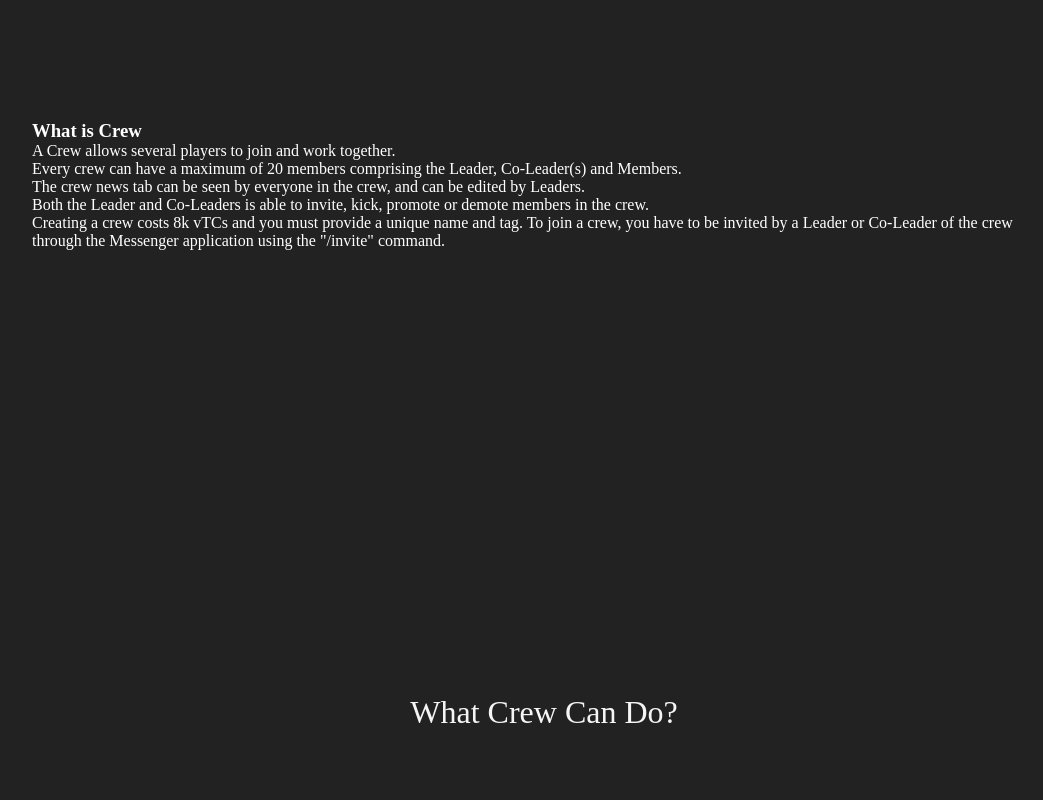
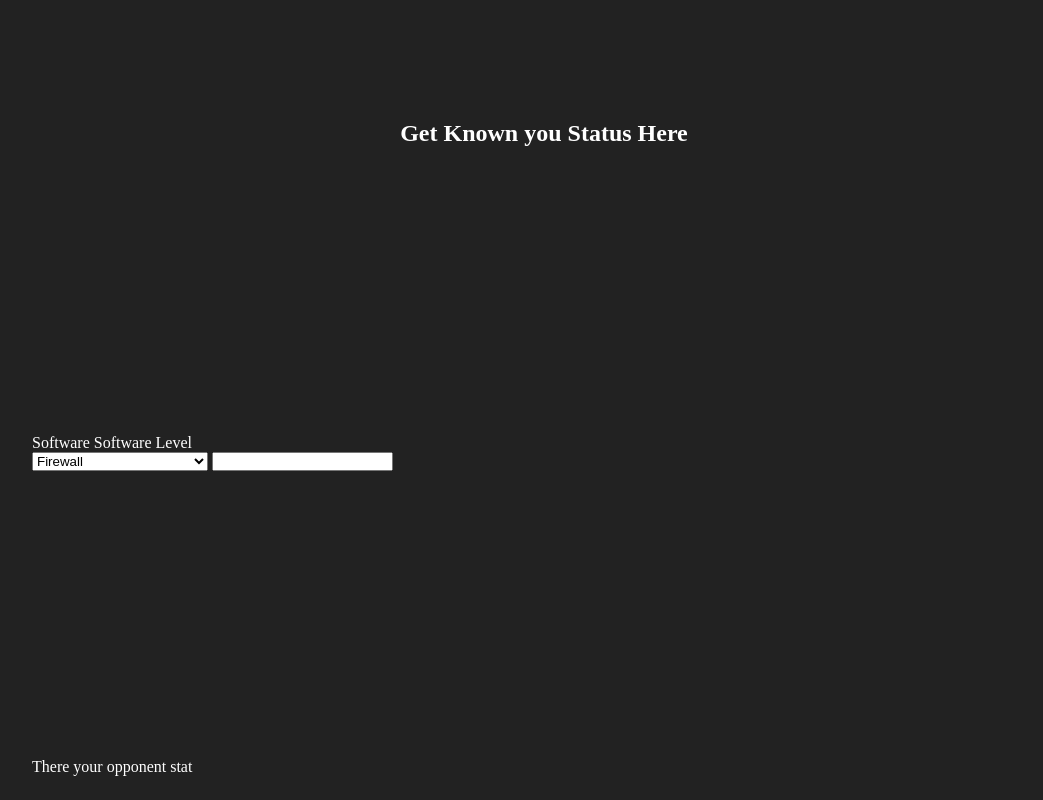
Before and after one commit to bakhti31/BHI-vHacks, a plain HTML site: page index.html in a window 1280 px wide. Shown: the part 1480-2280 px from the top of the page, without its empty margins (96-1139 px from the left). Drawn offline with Linux system fonts and the light colour scheme.

Commit message:
adding javascript for software level

```diff
--- a/index.html
+++ b/index.html
@@ -180,9 +180,35 @@
 				</div>
 			</div>
 			<div class="more">
-				<a href="#software-details" id="more">Knowing My Stat</a>
+				<a href="#mystat" id="more">Knowing My Stat</a>
 				or
 				<a href="#crew" id="more">Knowing About Crew</a>
+			</div>
+		</section>
+		<section id="mystat">
+			<center><h1>Get Known you Status Here</h1></center>
+			<div class="box-input">
+				<div class="title">
+					<span>Software</span>
+					<span>Software Level</span>
+				</div>
+				<div class="input">
+					<select name="software" id="soft">
+						<option value="fw">Firewall</option>
+						<option value="bp">BankProtection</option>
+						<option value="av">Antivirus</option>
+						<option value="sdk">SoftwareDevelopmentKits</option>
+						<option value="mwk">MalwareKits</option>
+						<option value="bf">Bruteforce</option>
+						<option value="spam">Spam</option>
+						<option value="ips">Ip Spoofing</option>
+						<option value="scan">Scan</option>
+					</select>
+					<input type="number" id="lvl" onkeyup="check()">
+				</div>
+			</div>
+			<div id="output">
+				There your opponent stat
 			</div>
 		</section>
 <!-- 		<section id="botnet">.
@@ -273,5 +299,6 @@
 	- Weekly Tournament: Weekly tournament it's the total score from money tournaments and rush tournaments together from the week, every place in those tournaments will give some score to the weekly tourney. The rewards will be splited for 20 members, every member will receive the same reward. -->
 		</section>
 	</div>
+	<script src="index.js"></script>
 </body>
 </html>
--- /dev/null
+++ b/index.js
@@ -0,0 +1,56 @@
+function check () {
+	var software = document.getElementById('soft').value;
+	var level = document.getElementById('lvl').value;
+
+	var output = document.getElementById('output');
+
+	console.log(software)
+	console.log(level)
+	fwpro = (7/10)
+	bppro = (10/10)
+	avpro = (10/10)
+	ipsbp = (7/10)
+	ipsfw = (6.7/10)
+	scanfw= (2/10)
+	scan = (10/2)
+	fwips = (10/6.7)
+	bpips = (10/7)
+	mulsdk = (10/7)
+	mulbf = (10/10)
+	mulmwk = (10/10)
+	var text = ""
+	if (software = "fw") {
+		text += `You can hiding from user with Scan under ${scanfw * level}
+		<br> You can Block user with SDK under ${fwpro * level}
+		<br> and you can print IP user with IPS under + ${ipsfw * level}`
+	}
+	else if (software = "bp") {
+		text += `You can Block user with Bruteforce under ${bppro * level}
+		<br> and you can print IP user with IPS under + ${ipsbp * level}`
+	}
+	else if (software = "av") {
+		text += `You can Block user with MWK under ${avpro * level}`
+	}
+	else if (software = "sdk") {
+		text += `You can Attack user with Firewall under ${mulsdk * level}`
+	}
+	else if (software = "bf") {
+		text += `You can Attack user with Bank Protection under ${mulbf * level}`
+	}
+	else if (software = "mwk") {
+		text += `You can Attack user with AntiVirus under ${mulmwk * level}`
+	}
+	else if (software = "scan") {
+		text += `You can Scan user with Firewall under ${scan * level}`
+	}
+	else if (software = "spam") {
+		text += `You can Block user with SDK under ${fwpro * level}
+		<br> and you can print IP user with IPS under + ${ipsfw * level}`
+	}
+	else if (software = "ips") {
+		text += `You can Block user with SDK under ${fwpro * level}
+		<br> and you can print IP user with IPS under + ${ipsfw * level}`
+	}
+
+	output.innerHTML = text
+}
```
